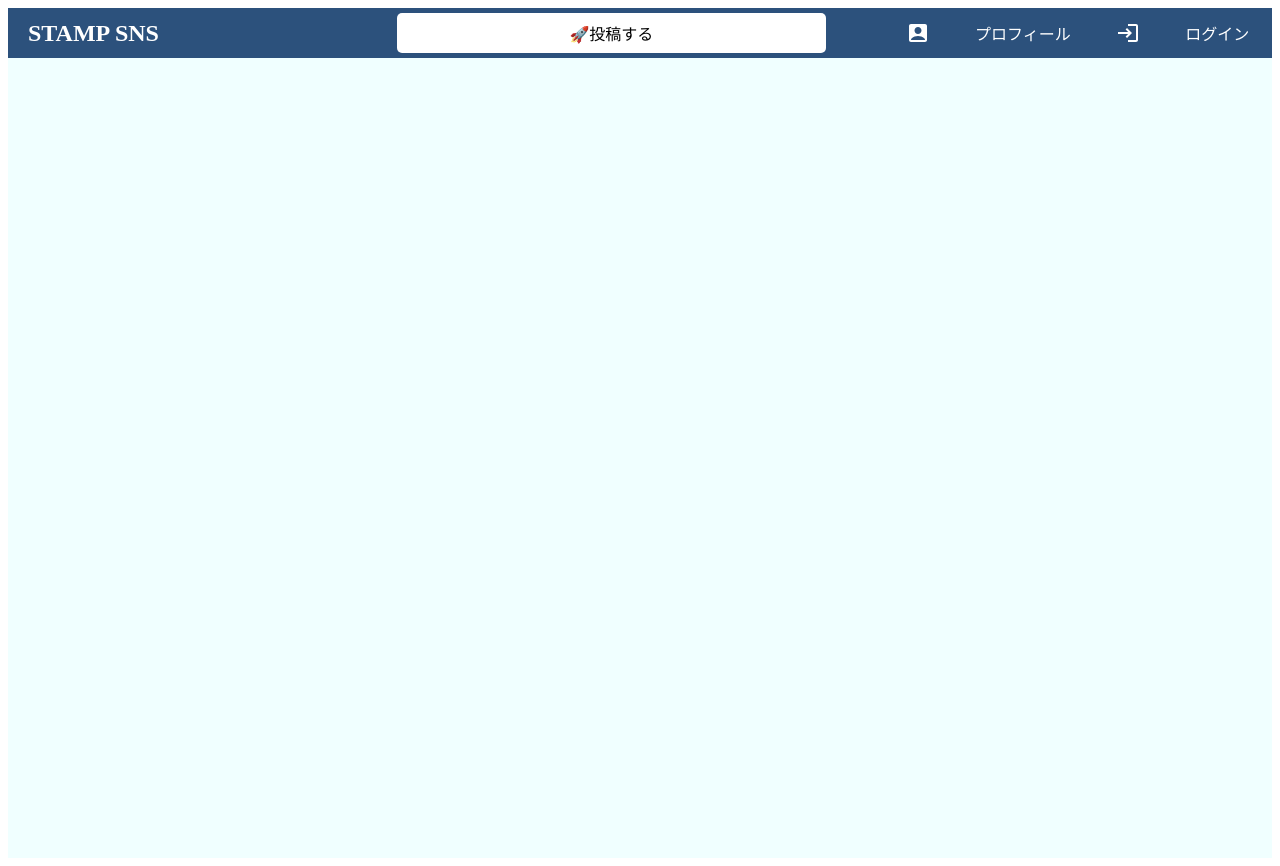
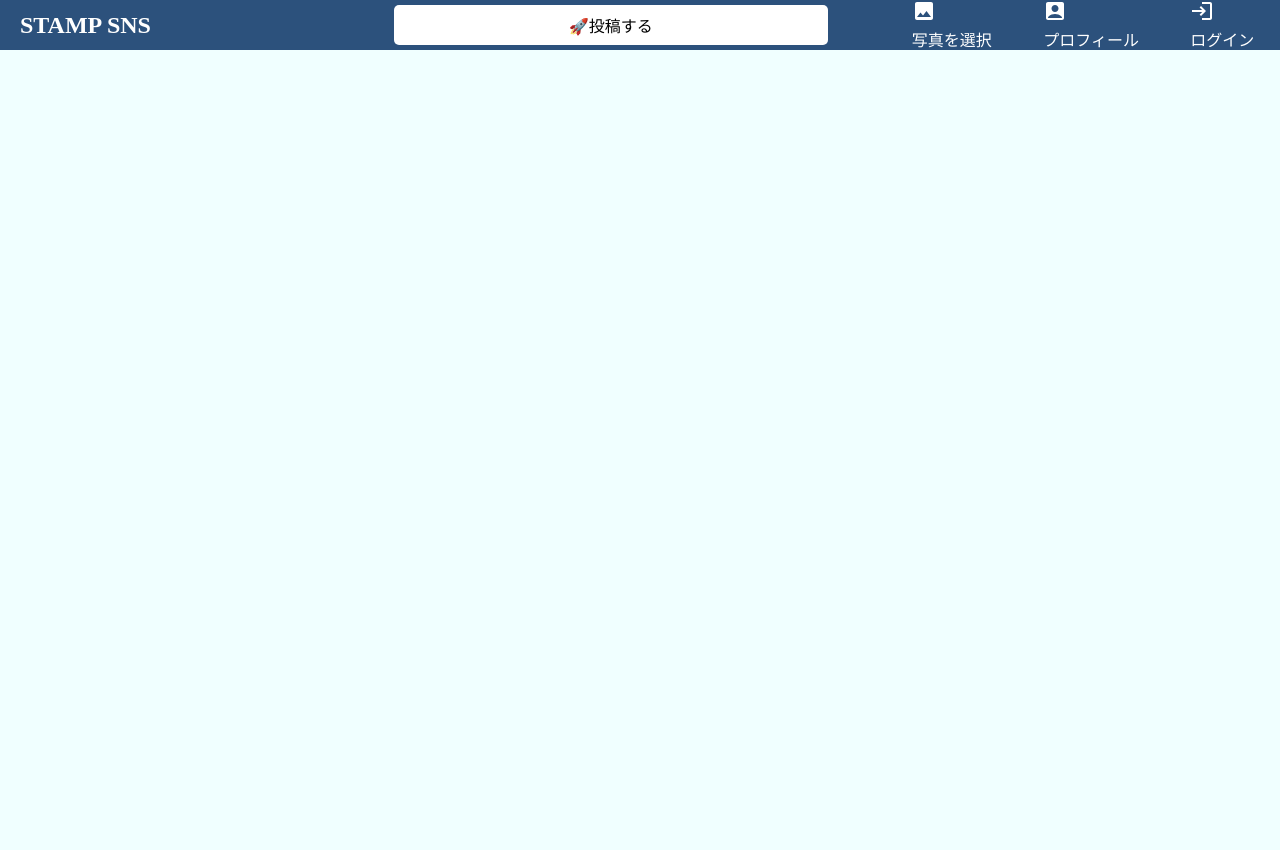
Before and after one commit to Sakai-Kaede/STAMP-SNS, a React (Create React App) app in the folder frontend/: page / in a window 1280 px wide. Built offline with nearby package versions, Linux system fonts and the light colour scheme.

Commit message:
Added file selection button

```diff
--- a/frontend/src/components/canvas/Canvas.jsx
+++ b/frontend/src/components/canvas/Canvas.jsx
@@ -7,15 +7,17 @@ export default function Canvas() {
     const x = event.clientX;
     const y = event.clientY;
 
-    const img = document.createElement('img');
-    img.src = 'https://via.placeholder.com/50';
-    img.classList.add('image');
-    img.style.left = `${x - 25}px`;
-    img.style.top = `${y - 25}px`;
+    if(y >= 70) {
+      const img = document.createElement('img');
+      img.src = 'https://via.placeholder.com/50';
+      img.classList.add('image');
+      img.style.left = `${x - 50}px`;
+      img.style.top = `${y - 50}px`;
 
-    document.body.appendChild(img);
+      document.body.appendChild(img);
 
-    images.push({ element: img, x: x, y: y });
+      images.push({ element: img, x: x, y: y });
+      }
   });
 
   return (
--- a/frontend/src/components/topBar/TopBar.jsx
+++ b/frontend/src/components/topBar/TopBar.jsx
@@ -1,8 +1,11 @@
 import LoginIcon from '@mui/icons-material/Login';
 import AccountBoxIcon from '@mui/icons-material/AccountBox';
+import ImageIcon from '@mui/icons-material/Image';
 import './TopBar.css'
+import { useState } from 'react';
 
 export default function TopBar() {
+  const [file, setFile] = useState(null);
   return (
     <div className='topBarContainer'>
       <div className='topBarLeft'>
@@ -12,10 +15,24 @@ export default function TopBar() {
         <div className='post'>🚀投稿する</div>
       </div>
       <div className='topBarRight'>
-        <AccountBoxIcon />
-        <div>プロフィール</div>
-        <LoginIcon />
-        <div>ログイン</div>
+        <label className='shareOption' htmlFor='file'>
+          <ImageIcon className='shareIcon' />
+          <div className='shareText'>写真を選択</div>
+          <input
+            type="file"
+            id='file'
+            accept='.png, jpeg, jpg'
+            style={{display: 'none'}}
+            onChange={(e) => setFile(e.target.files[0])}/>
+        </label>
+        <div className='profileOption'>
+          <AccountBoxIcon className='profileIcon'/>
+          <div className='profileText'>プロフィール</div>
+        </div>
+        <div className='loginOption'>
+          <LoginIcon className='loginIcon'/>
+          <div className='loginText'>ログイン</div>
+        </div>
       </div>
     </div>
   )
--- a/frontend/src/pages/home/Home.css
+++ b/frontend/src/pages/home/Home.css
@@ -1,5 +1,4 @@
-.homeContainer {
-  display: flex;
-  width: 100%;
-  background-color: #f8fcff;
+* {
+  padding: 0;
+  margin: 0;
 }
```
